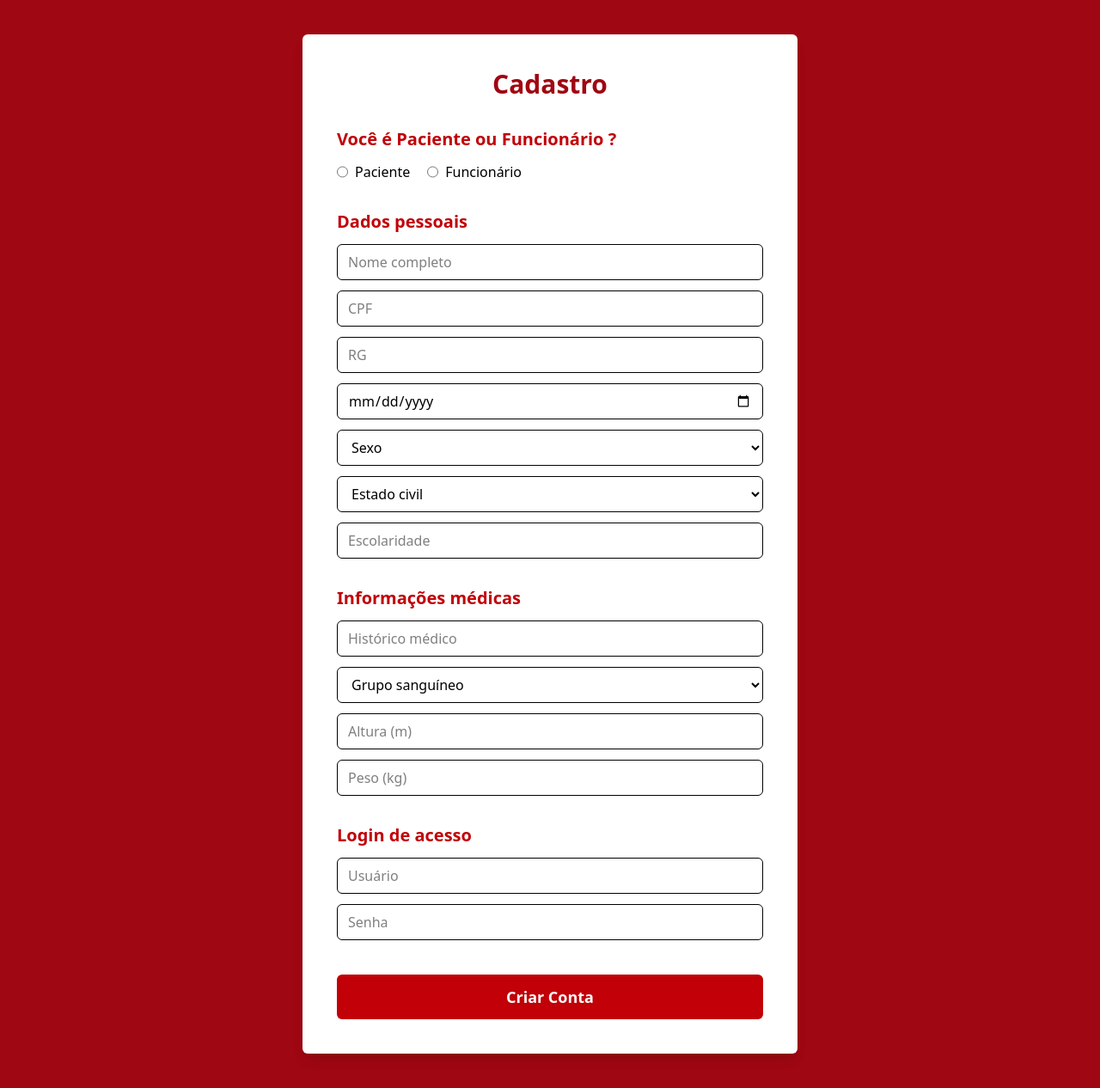
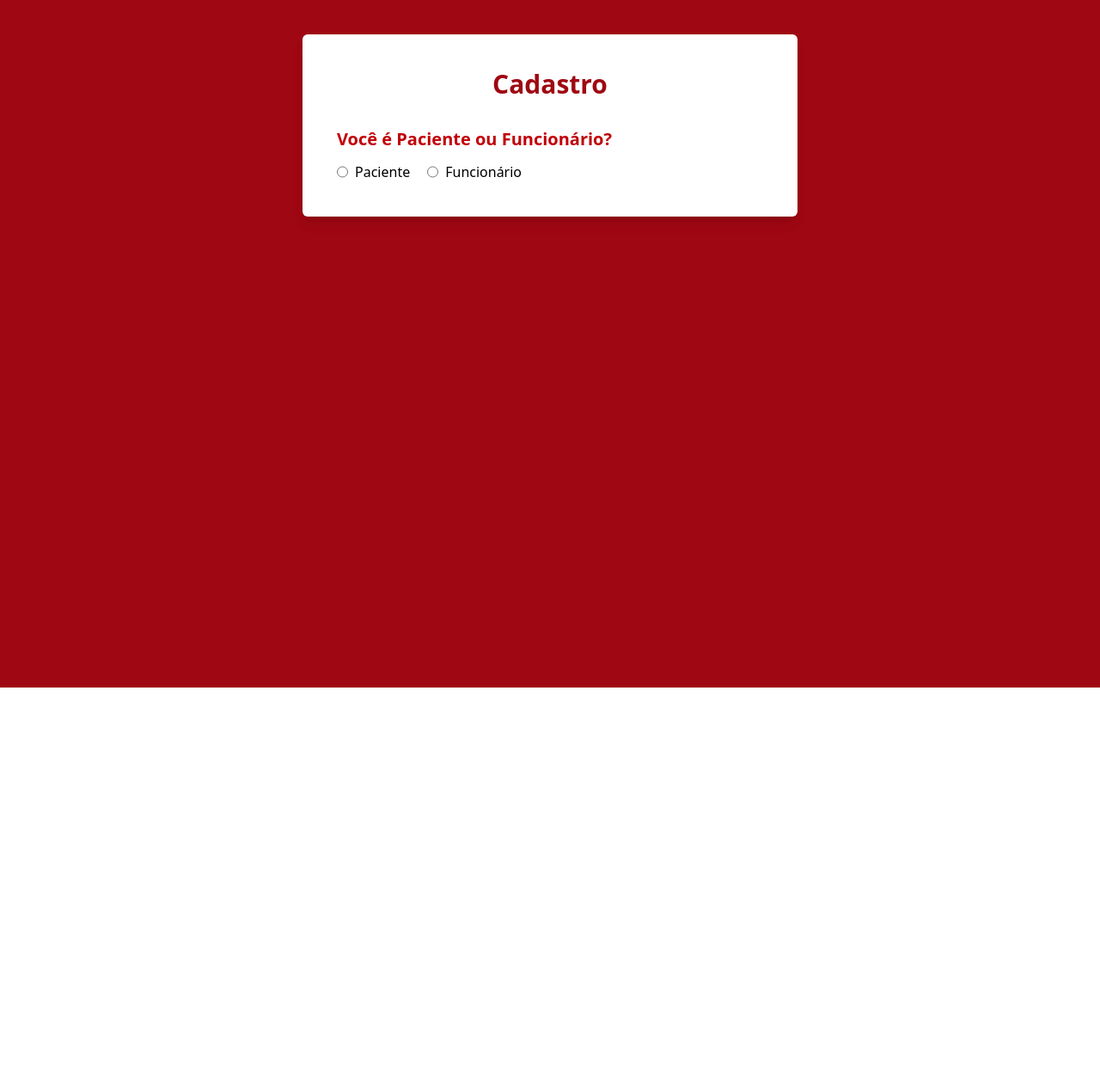
Before and after one commit to Eduardo-Locaspi/Eduardo-Locaspi-Challenge_Sprint-4_Front-End-Engineering, a React (Vite) app: page /cadastro in a window 1280 px wide. Shown: the whole page at 86% size. After the commit the page ends 800 px from the top, so only its background shows below. Built offline with nearby package versions, Linux system fonts and the light colour scheme.

Commit message:
add: FormFuncionario

```diff
--- /dev/null
+++ b/src/components/CadastroForms/FormCadastroFuncionario.tsx
@@ -0,0 +1,34 @@
+import { useState } from "react"
+
+type Funcionario = {
+  setor: string
+  cargo: string
+  st_credencial: string
+}
+
+export default function FormCadastroFuncionario({ onChange }: { onChange: (data: Funcionario) => void }) {
+  const [funcionario, setFuncionario] = useState<Funcionario>({
+    setor: "",
+    cargo: "",
+    st_credencial: "",
+  })
+
+  const handleChange = (e: React.ChangeEvent<HTMLInputElement | HTMLSelectElement>) => {
+    const { name, value } = e.target
+    const updated = { ...funcionario, [name]: value }
+    setFuncionario(updated)
+    onChange(updated)
+  }
+
+  return (
+    <div className="flex flex-col gap-3 w-full">
+      <input className="rounded-md border px-3 py-2" type="text" name="setor" placeholder="Setor" value={funcionario.setor} onChange={handleChange} required />
+      <input className="rounded-md border px-3 py-2" type="text" name="cargo" placeholder="Cargo" value={funcionario.cargo} onChange={handleChange} required />
+      <select className="rounded-md border px-3 py-2" name="st_credencial" value={funcionario.st_credencial} onChange={handleChange} required>
+        <option value="">Status da credencial</option>
+        <option value="A">Ativa</option>
+        <option value="I">Inativa</option>
+      </select>
+    </div>
+  )
+}
--- a/src/components/CadastroForms/FormCadastroLogin.tsx
+++ b/src/components/CadastroForms/FormCadastroLogin.tsx
@@ -17,8 +17,8 @@ export default function FormCadastroLogin({ onChange }: { onChange: (data: Login
 
   return (
     <div className="flex flex-col gap-3 w-full">
-      <input className="rounded-md border px-3 py-2" type="text" name="nm_usuario" placeholder="Usuário" onChange={handleChange} />
-      <input className="rounded-md border px-3 py-2" type="password" name="senha" placeholder="Senha" onChange={handleChange} />
+      <input className="rounded-md border px-3 py-2" type="text" name="nm_usuario" placeholder="Usuário" onChange={handleChange} required />
+      <input className="rounded-md border px-3 py-2" type="password" name="senha" placeholder="Senha" onChange={handleChange} required/>
     </div>
   )
 }
--- a/src/components/CadastroForms/FormCadastroPaciente.tsx
+++ b/src/components/CadastroForms/FormCadastroPaciente.tsx
@@ -28,7 +28,7 @@ export default function FormCadastroPaciente({ onChange }: { onChange: (data: Pa
 
       <input className="rounded-md border px-3 py-2" name="historico_medico" placeholder="Histórico médico" onChange={handleChange}/>
 
-      <select className="rounded-md border px-3 py-2" name="grupo_sanguineo" onChange={handleChange}>
+      <select className="rounded-md border px-3 py-2" name="grupo_sanguineo" onChange={handleChange} required>
         <option value="">Grupo sanguíneo</option>
 
         {["A+","A-","B+","B-","AB+","AB-","O+","O-"].map(tipo => (
@@ -36,8 +36,8 @@ export default function FormCadastroPaciente({ onChange }: { onChange: (data: Pa
         ))}
       </select>
 
-      <input className="rounded-md border px-3 py-2" type="number" name="altura" placeholder="Altura (m)" onChange={handleChange} min={0} />
-      <input className="rounded-md border px-3 py-2" type="number" name="peso" placeholder="Peso (kg)" onChange={handleChange} min={0} />
+      <input className="rounded-md border px-3 py-2" type="number" name="altura" placeholder="Altura (m)" onChange={handleChange} min={0} required/>
+      <input className="rounded-md border px-3 py-2" type="number" name="peso" placeholder="Peso (kg)" onChange={handleChange} min={0} required/>
     </div>
   )
 }
--- a/src/components/CadastroForms/FormCadastroPessoa.tsx
+++ b/src/components/CadastroForms/FormCadastroPessoa.tsx
@@ -30,24 +30,24 @@ export default function FormCadastroPessoa({ onChange }: { onChange: (data: Pess
 
   return (
     <div className="flex flex-col gap-3 w-full">
-      <input className="rounded-md border px-3 py-2" type="text" name="nm_pessoa" placeholder="Nome completo" onChange={handleChange} />
-      <input className="rounded-md border px-3 py-2" type="text" name="cpf" placeholder="CPF" onChange={handleChange} />
-      <input className="rounded-md border px-3 py-2" type="text" name="rg" placeholder="RG" onChange={handleChange} />
-      <input className="rounded-md border px-3 py-2" type="date" name="dt_nascimento" onChange={handleChange} />
-      <select className="rounded-md border px-3 py-2" name="sx_pessoa" onChange={handleChange}>
+      <input className="rounded-md border px-3 py-2" type="text" name="nm_pessoa" placeholder="Nome completo" onChange={handleChange} required/>
+      <input className="rounded-md border px-3 py-2" type="text" name="cpf" placeholder="CPF" onChange={handleChange} required/>
+      <input className="rounded-md border px-3 py-2" type="text" name="rg" placeholder="RG" onChange={handleChange} required/>
+      <input className="rounded-md border px-3 py-2" type="date" name="dt_nascimento" onChange={handleChange} required/>
+      <select className="rounded-md border px-3 py-2" name="sx_pessoa" onChange={handleChange} required>
         <option value="">Sexo</option>
         <option value="M">Masculino</option>
         <option value="F">Feminino</option>
         <option value="I">Intersexo</option>
       </select>
-      <select className="rounded-md border px-3 py-2" name="estado_civil" onChange={handleChange}>
+      <select className="rounded-md border px-3 py-2" name="estado_civil" onChange={handleChange} required>
         <option value="">Estado civil</option>
         <option value="solteiro">Solteiro(a)</option>
         <option value="casado">Casado(a)</option>
         <option value="divorciado">Divorciado(a)</option>
         <option value="viúvo">Viúvo(a)</option>
       </select>
-      <input className="rounded-md border px-3 py-2" type="text" name="escolaridade" placeholder="Escolaridade" onChange={handleChange} />
+      <input className="rounded-md border px-3 py-2" type="text" name="escolaridade" placeholder="Escolaridade" onChange={handleChange} required/>
     </div>
   )
 }
--- a/src/routes/Cadastro/index.tsx
+++ b/src/routes/Cadastro/index.tsx
@@ -2,55 +2,71 @@ import { useState } from "react"
 import FormCadastroPessoa from "../../components/CadastroForms/FormCadastroPessoa"
 import FormCadastroPaciente from "../../components/CadastroForms/FormCadastroPaciente"
 import FormCadastroLogin from "../../components/CadastroForms/FormCadastroLogin"
+import FormCadastroFuncionario from "../../components/CadastroForms/FormCadastroFuncionario" // <-- novo
 
 export default function Cadastro() {
   const [dadosPessoa, setDadosPessoa] = useState({})
   const [dadosPaciente, setDadosPaciente] = useState({})
+  const [dadosFuncionario, setDadosFuncionario] = useState({})
   const [dadosLogin, setDadosLogin] = useState({})
   const [usuario, setUsuario] = useState("")
 
-  const handleSubmit = () => {
+  const handleSubmit = (e: React.FormEvent<HTMLFormElement>) => {
+    e.preventDefault()
 
+    const dadosCompletos =
+      usuario === "Paciente"
+        ? { pessoa: dadosPessoa, paciente: dadosPaciente, login: dadosLogin }
+        : { pessoa: dadosPessoa, funcionario: dadosFuncionario, login: dadosLogin }
 
-    const dadosCompletos = { pessoa: dadosPessoa, paciente: dadosPaciente, login: dadosLogin }
     console.log("Enviando para o backend:", dadosCompletos)
-    /*API Aqui depois*/
   }
 
   return (
     <div className="bg-red-800 min-h-screen flex flex-col gap-10 items-center p-10">
-      <div className="bg-white rounded-md p-10 w-full max-w-xl shadow-lg">
+      <form onSubmit={handleSubmit} className="bg-white rounded-md p-10 w-full max-w-xl shadow-lg">
         <h1 className="text-3xl font-bold mb-6 text-center text-red-800">Cadastro</h1>
 
-        <h2 className="text-xl font-semibold mt-8 mb-3 text-red-700">Você é Paciente ou Funcionário ?</h2>
-        <form  className="flex gap-5">
-          <div className="flex gap-2" >
-            <input type="radio" name="usuario"  value="Paciente" checked={usuario === "Paciente"} onChange={(e) => setUsuario(e.target.value)}  />
-            <label >Paciente</label>
-
+        <h2 className="text-xl font-semibold mt-8 mb-3 text-red-700">Você é Paciente ou Funcionário?</h2>
+        <div className="flex gap-5">
+          <div className="flex gap-2">
+            <input type="radio" name="usuario" value="Paciente" checked={usuario === "Paciente"} onChange={(e) => setUsuario(e.target.value)} />
+            <label>Paciente</label>
+          </div>
+          <div className="flex gap-2">
+            <input type="radio" name="usuario" value="Funcionário" checked={usuario === "Funcionário"} onChange={(e) => setUsuario(e.target.value)} />
+            <label>Funcionário</label>
+          </div>
         </div>
 
-          <div className="flex gap-2">
-            <input type="radio" name="usuario"value="Funcionário" />
-            <label >Funcionário</label>
-          </div>
-        </form>
-
-
+        {usuario && (
+          <>
             <h2 className="text-xl font-semibold mb-3 mt-8 text-red-700">Dados pessoais</h2>
             <FormCadastroPessoa onChange={setDadosPessoa} />
 
+            {usuario === "Paciente" && (
+              <>
                 <h2 className="text-xl font-semibold mt-8 mb-3 text-red-700">Informações médicas</h2>
                 <FormCadastroPaciente onChange={setDadosPaciente} />
+              </>
+            )}
+
+            {usuario === "Funcionário" && (
+              <>
+                <h2 className="text-xl font-semibold mt-8 mb-3 text-red-700">Dados funcionais</h2>
+                <FormCadastroFuncionario onChange={setDadosFuncionario} />
+              </>
+            )}
 
             <h2 className="text-xl font-semibold mt-8 mb-3 text-red-700">Login de acesso</h2>
             <FormCadastroLogin onChange={setDadosLogin} />
 
-        <button onClick={handleSubmit} className="mt-10 w-full bg-red-700 hover:bg-red-800 text-white py-3 rounded-md text-lg font-semibold transition"
->Criar Conta</button>
-
-
-      </div>
+            <button type="submit" className="mt-10 w-full bg-red-700 hover:bg-red-800 text-white py-3 rounded-md text-lg font-semibold transition">
+              Criar Conta
+            </button>
+          </>
+        )}
+      </form>
     </div>
   )
 }
```
Lines whose indentation alone changed are shown as unchanged.
